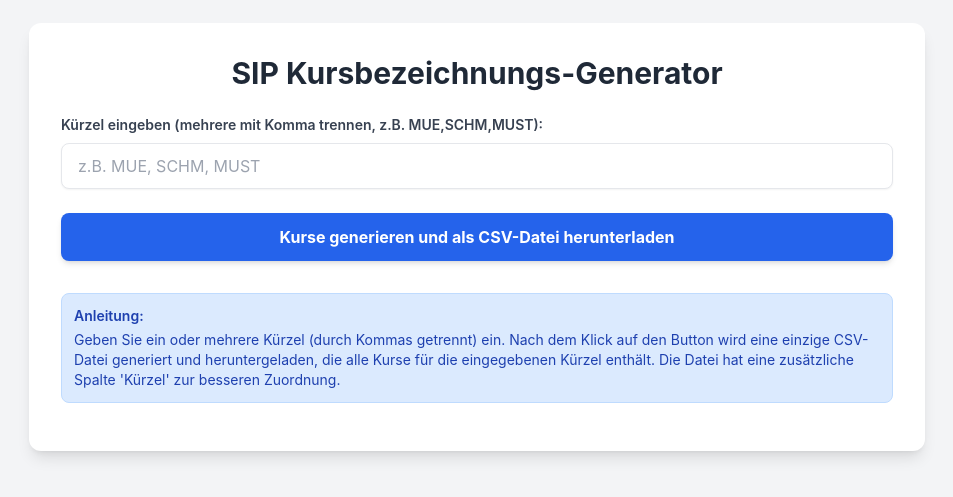
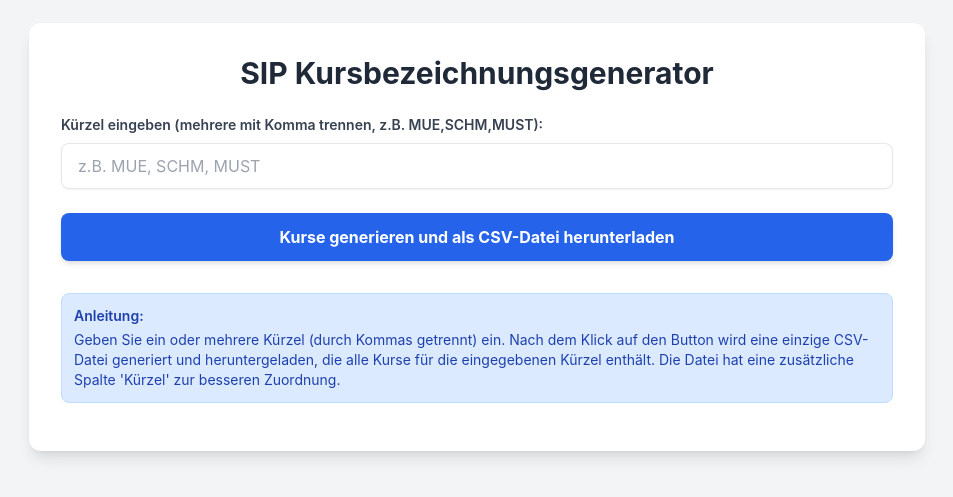
Before and after one commit to GeorgeCalamaris/SIP, a plain HTML site: page docs/index.html in a window 1280 px wide. Shown: the part 163-660 px from the top of the page, without its empty margins (163-1116 px from the left). Drawn offline with nearby package versions, Linux system fonts and the light colour scheme.

Commit message:
Update index.html

```diff
--- a/docs/index.html
+++ b/docs/index.html
@@ -23,7 +23,7 @@
 </head>
 <body class="bg-gray-100 flex items-center justify-center min-h-screen p-4">
     <div class="bg-white p-8 rounded-xl shadow-lg w-full max-w-4xl">
-        <h1 class="text-3xl font-bold text-center text-gray-800 mb-6">SIP Kursbezeichnungs-Generator</h1>
+        <h1 class="text-3xl font-bold text-center text-gray-800 mb-6">SIP Kursbezeichnungsgenerator</h1>
 
         <div class="mb-6">
             <label for="kuerzelInput" class="block text-gray-700 text-sm font-semibold mb-2">Kürzel eingeben (mehrere mit Komma trennen, z.B. MUE,SCHM,MUST):</label>
```
